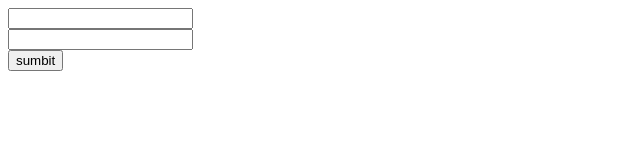
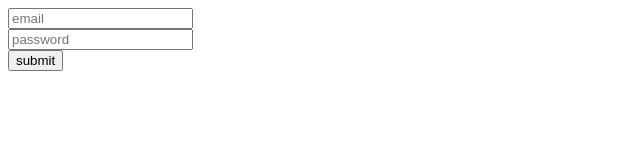
Before and after one commit to segfaulted11/ContexAPI_CustomHook, a React (Vite) app: page / in a window 1280 px wide. Shown: the top 160 px of the page, without its empty margins (0-640 px from the left). Built offline with nearby package versions, Linux system fonts and the light colour scheme.

Commit message:
ControlledFileds (multiple fields)

```diff
--- a/src/App.jsx
+++ b/src/App.jsx
@@ -1,5 +1,6 @@
 import './App.css'
 import ControlledField from './Components/ControlledField'
+import ControlledFields from './Components/ControlledFields'
 import FormAction from './Components/FormAction'
 import SimpleForm from './Components/SimpleForm'
 import UncontrolledField from './Components/UncontrolledField'
@@ -12,7 +13,8 @@ function App() {
 {/* <SimpleForm/> */}
 {/* <FormAction/> */}
 {/* <ControlledField/> */}
-<UncontrolledField/>
+{/* <UncontrolledField/> */}
+<ControlledFields/>
 
     </>
   )
--- a/src/Components/ControlledField.jsx
+++ b/src/Components/ControlledField.jsx
@@ -1,12 +1,11 @@
 import { useState } from "react";
 
-//
+//for one only
 
 const ControlledField = () => {
 
   const handleSubmit = (e) => {
     e.preventDefault();
-    console.log(password);
   };
 
   //password state
@@ -16,7 +15,7 @@ const ControlledField = () => {
   const [error, setError] = useState("");
 
   const handlePasswordOnChange = (e) => {
-    const value = e.target.value; //what is being typed into the password inut field
+    const value = e.target.value; //what is being typed into the password input field
 
     console.log(value); //returns each character that user is typing.
     setPassword(value); //setting the value for the 'password' variable based on what user is typing real time.
--- /dev/null
+++ b/src/Components/ControlledFields.jsx
@@ -0,0 +1,75 @@
+import { useState } from "react";
+
+//for multiple fields, you need to create a state (as well as the error state) and an event handling function for each field. creating state and handling function for each field every time could make the code unnecessarily lengthy. you can get rid of this hassle and optimize your code by using your own custom hook!
+
+const ControlledFields = () => {
+  const handleSubmit = (e) => {
+    e.preventDefault();
+  };
+
+  //password state
+  const [password, setPassword] = useState("");
+
+  //error state for password
+  const [error, setError] = useState("");
+
+  const handlePasswordOnChange = (e) => {
+    const value = e.target.value;
+
+    console.log(value);
+    setPassword(value);
+
+    if (value.includes(" ")) {
+      setError("Password cant contain space");
+    } else if (value.length < 6) {
+      setError("Password must contain 6 characters");
+    } else {
+      setError("");
+    }
+  };
+
+  //email state
+  const [email, setEmail] = useState("");
+
+  //error state for email
+  const [error2, setError2] = useState("");
+
+  const handleEmailOnChange = (e) => {
+    const value = e.target.value;
+    console.log(e.target.value);
+    setEmail(value);
+
+    if (!email.includes("@")) {
+      setError2("email must include '@' ");
+    } else {
+      setError2("");
+    }
+  };
+  return (
+    <div>
+      <form onSubmit={handleSubmit}>
+        <input
+          type="email"
+          placeholder="email"
+          required
+          defaultValue={email}
+          onChange={handleEmailOnChange}
+        />
+        <br />
+        <input
+          type="password"
+          placeholder="password"
+          defaultValue={password}
+          onChange={handlePasswordOnChange}
+        />
+        <br />
+        <input type="submit" value="submit" />
+      </form>
+
+      <p style={{ color: "red" }}>{error}</p>
+      <p style={{ color: "red" }}>{error2}</p>
+    </div>
+  );
+};
+
+export default ControlledFields;
```
